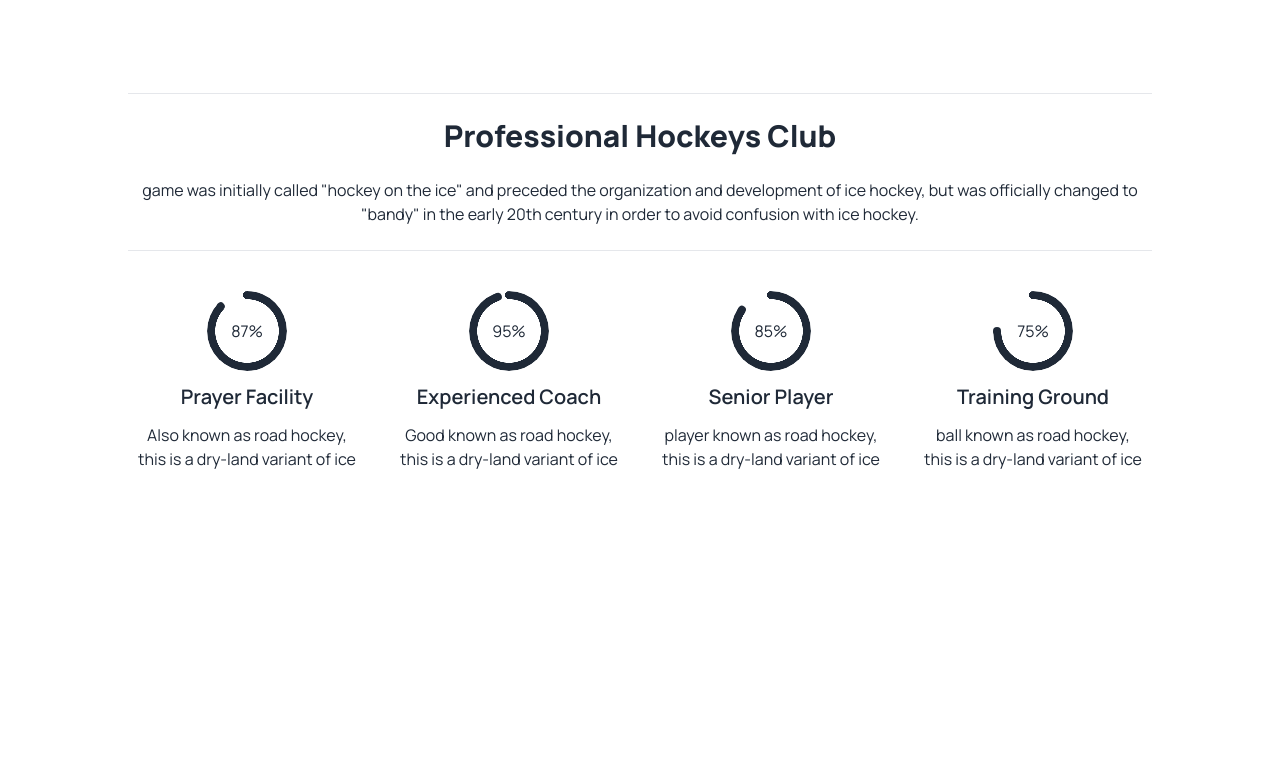
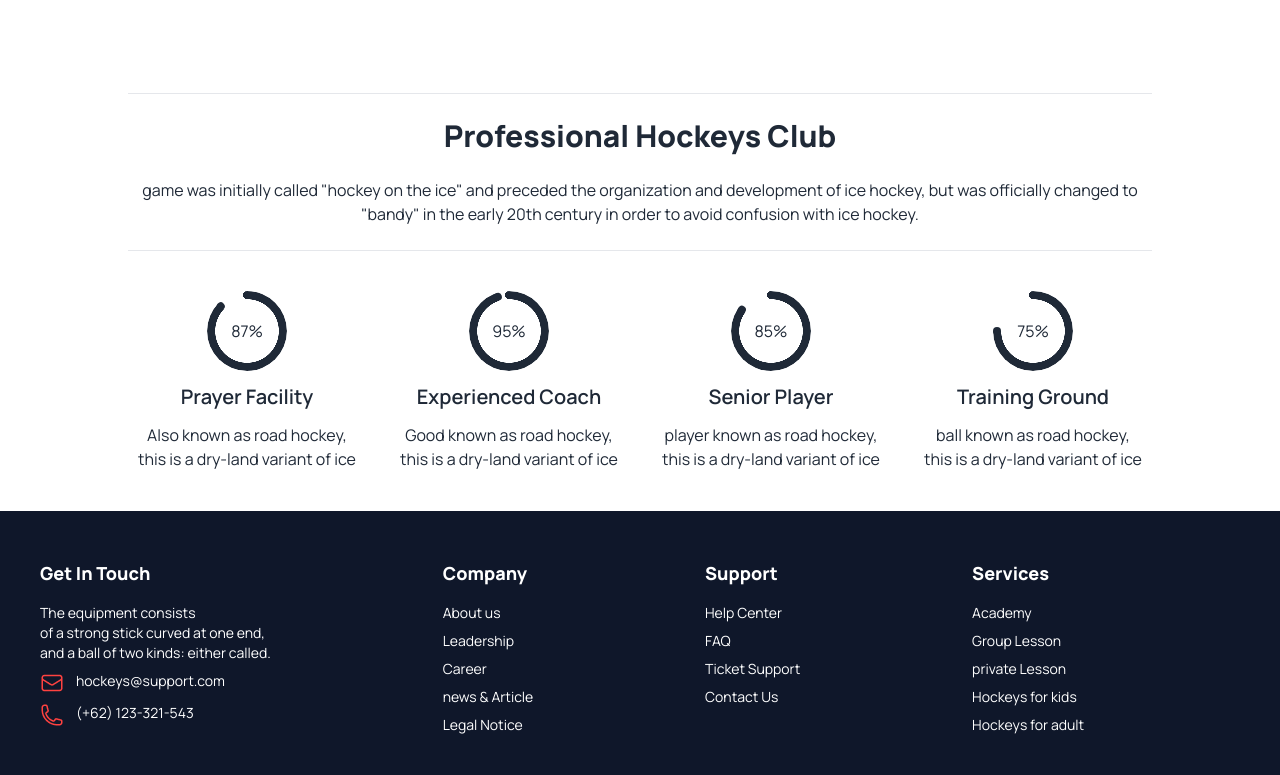
Before and after one commit to Tarekfaisal7M/assignment--3, a plain HTML site: page index.html in a window 1280 px wide. Shown: the part 626-1401 px from the top of the page. Before the commit the page ends 1097 px from the top, so only its background shows below. Drawn offline with nearby package versions, Linux system fonts and the light colour scheme.

Commit message:
added footer section

```diff
--- a/index.html
+++ b/index.html
@@ -156,8 +156,45 @@
     <main>
 
     </main>
-    <footer>
-
+    <!-- footer section -->
+    <footer class="footer p-10 bg-slate-900 font-manrope mt-10">
+        <nav class=" text-white">
+            <h3 class="text-[18px] font-extrabold py-3">Get In Touch</h3>
+            <p>The equipment consists <br> of a strong stick curved at one end,<br> and a ball of two kinds: either
+                called.</p>
+            <div class="flex gap-3">
+                <img src="Images/sms.png" alt="">
+                <p>hockeys@support.com</p>
+            </div>
+            <div class="flex gap-3">
+                <img src="Images/call.png" alt="">
+                <p>(+62) 123-321-543</p>
+            </div>
+        </nav>
+        <nav class="text-white">
+            <header class="text-[18px] font-extrabold py-3">Company</header>
+            <a class="link link-hover">About us</a>
+            <a class="link link-hover">Leadership</a>
+            <a class="link link-hover">Career</a>
+            <a class="link link-hover">news & Article</a>
+            <a class="link link-hover">Legal Notice</a>
+        </nav>
+        <nav class="text-white">
+            <header class="text-[18px] font-extrabold py-3">Support</header>
+            <a class="link link-hover">Help Center</a>
+            <a class="link link-hover">FAQ</a>
+            <a class="link link-hover">Ticket Support</a>
+            <a class="link link-hover">Contact Us</a>
+        </nav>
+        </div>
+        <nav class="text-white">
+            <header class="text-[18px] font-extrabold py-3">Services</header>
+            <a class="link link-hover">Academy</a>
+            <a class="link link-hover">Group Lesson</a>
+            <a class="link link-hover">private Lesson</a>
+            <a class="link link-hover">Hockeys for kids</a>
+            <a class="link link-hover">Hockeys for adult</a>
+        </nav>
     </footer>
 </body>
 
```
Also changed, not shown: Images/call.png (added), Images/sms.png (added). Lines whose indentation alone changed are shown as unchanged.
